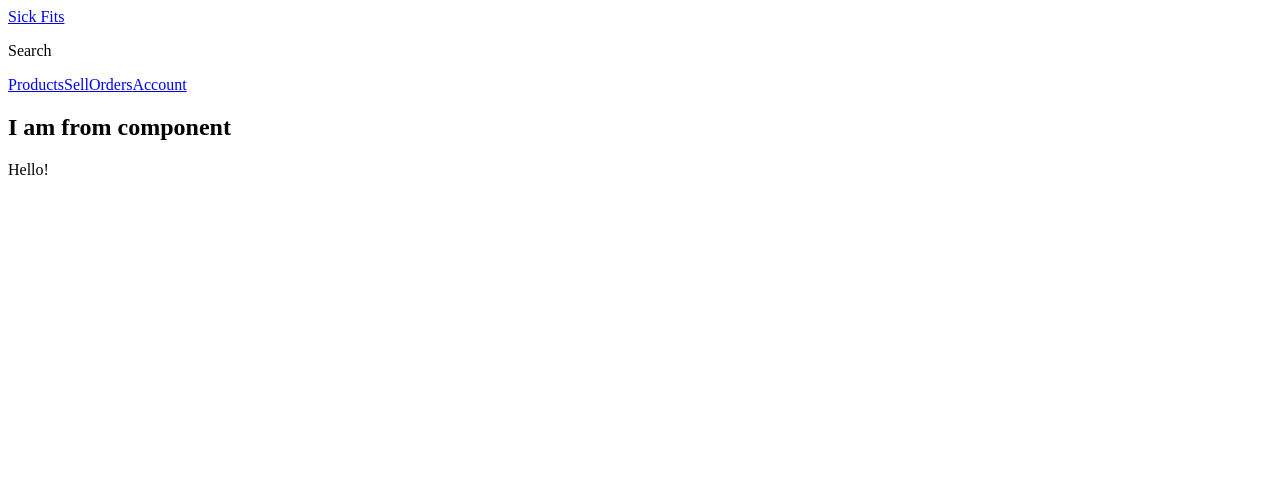
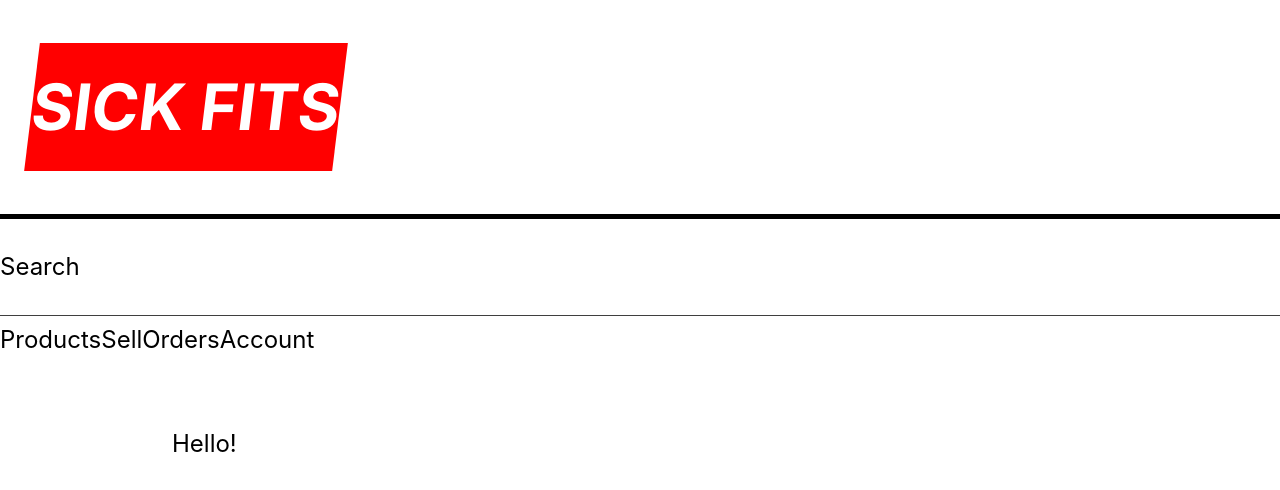
Before and after one commit to dmtaijul9/Sick-Fits, a Next.js app in the folder frontend/: page /account in a window 1280 px wide. Shown: the top 490 px of the page. Built offline with nearby package versions, Linux system fonts and the light colour scheme.

Commit message:
C-8: Nprogress adding

```diff
--- a/frontend/components/Header.js
+++ b/frontend/components/Header.js
@@ -1,18 +1,53 @@
 import React from 'react';
 import Link from 'next/link';
+import styled from 'styled-components';
 import Nav from './Nav';
+
+const Logo = styled.h1`
+  background-color: red;
+  margin-left: 2rem;
+  position: relative;
+  z-index: 2;
+  font-size: 4rem;
+  transform: skew(-7deg);
+  a {
+    text-decoration: none;
+    color: white;
+    padding-left: 0.5rem 1rem;
+    text-transform: uppercase;
+  }
+`;
+
+const HeaderStyles = styled.header`
+  .bar {
+    border-bottom: 5px solid var(--Black, Black);
+    display: grid;
+    grid-template-columns: auto 1fr;
+    justify-content: space-between;
+    align-items: center;
+  }
+  .sub-bar {
+    display: grid;
+    grid-template-columns: 1fr auto;
+    justify-content: space-between;
+    align-items: center;
+    border-bottom: 1px solid var(--black, black);
+  }
+`;
 
 function Header() {
   return (
-    <header>
+    <HeaderStyles>
       <div className="bar">
-        <Link href="/">Sick Fits</Link>
+        <Logo>
+          <Link href="/">Sick Fits</Link>
+        </Logo>
       </div>
       <div className="sub-bar">
         <p>Search</p>
-        <Nav />
       </div>
-    </header>
+      <Nav />
+    </HeaderStyles>
   );
 }
 
--- a/frontend/components/Page.js
+++ b/frontend/components/Page.js
@@ -1,14 +1,21 @@
 import React from 'react';
 import PropTypes from 'prop-types';
+import styled from 'styled-components';
 import Header from './Header';
+import GlobalStyle from './styles/GlobalStyles';
 
-function Page({ children, cool }) {
+const InnerStyles = styled.div`
+  max-width: var(--maxWidth);
+  margin: 0 auto;
+  padding: 2rem;
+`;
+
+function Page({ children }) {
   return (
     <div>
+      <GlobalStyle />
       <Header />
-      <h2>I am from component</h2>
-      <h3>{cool}</h3>
-      {children}
+      <InnerStyles>{children}</InnerStyles>
     </div>
   );
 }
--- /dev/null
+++ b/frontend/components/styles/GlobalStyles.js
@@ -0,0 +1,44 @@
+import { createGlobalStyle } from 'styled-components';
+
+const GlobalStyles = createGlobalStyle`
+
+    @font-@font-face {
+        font-family: 'radnika_next';
+        src: url('/static/radnikanext-medium-webfont.woff2');
+        format('woff2');
+        font-weight: normal;
+        font-style: normal
+    }
+    html {
+        --red: #ff0000;
+        --black: #3f3f3f;
+        --grey: #3a3a3a;
+        --lightGrey: #e1e1e1;
+        --offWhite: #ededed;
+        --maxWidth: 1000px;
+        --bs: '0 12px 0 rgba(0,0,0,0,09);';
+        box-sizing: border-box;
+        *, *:before, *:after {
+            box-sizing: inherit;
+        }
+    }
+    body {
+        font-family: 'radnika_next', -apple-system, BlinkMacSystemFont, 'Segoe UI', Roboto, Oxygen, Ubuntu, Cantarell, 'Open Sans', 'Helvetica Neue', sans-serif;
+        padding: 0;
+        margin: 0;
+        font-size: 1.5rem;
+        line-height: 2;
+    }
+    a {
+        text-decoration: none ;
+        color: var(---black);
+    }
+    a:hover {
+        text-decoration: underline;
+    }
+    button {
+        font-family: 'radnika_next', -apple-system, BlinkMacSystemFont, 'Segoe UI', Roboto, Oxygen, Ubuntu, Cantarell, 'Open Sans', 'Helvetica Neue', sans-serif;
+    }
+`;
+
+export default GlobalStyles;
--- a/frontend/pages/_app.js
+++ b/frontend/pages/_app.js
@@ -1,6 +1,14 @@
 import PropTypes from 'prop-types';
+import Router from 'next/router';
+import Nprogress from 'nprogress';
 import Page from '../components/Page';
 
+// TODO: Swap with our own
+import '../components/styles/nprogress.css';
+
+Router.events.on('routeChangeStart', () => Nprogress.start());
+Router.events.on('routeChangeComplete', () => Nprogress.done());
+Router.events.on('routeChangeError', () => Nprogress.done());
 export default function MyApp({ Component, pageProps }) {
   return (
     <Page>
--- a/frontend/pages/_document.js
+++ b/frontend/pages/_document.js
@@ -4,7 +4,7 @@
   render() {
     return (
       <Html lang="en-CA">
-        {/* <Head></Head> */}
+        <Head />
         <body>
           <Main />
           <NextScript />
```
